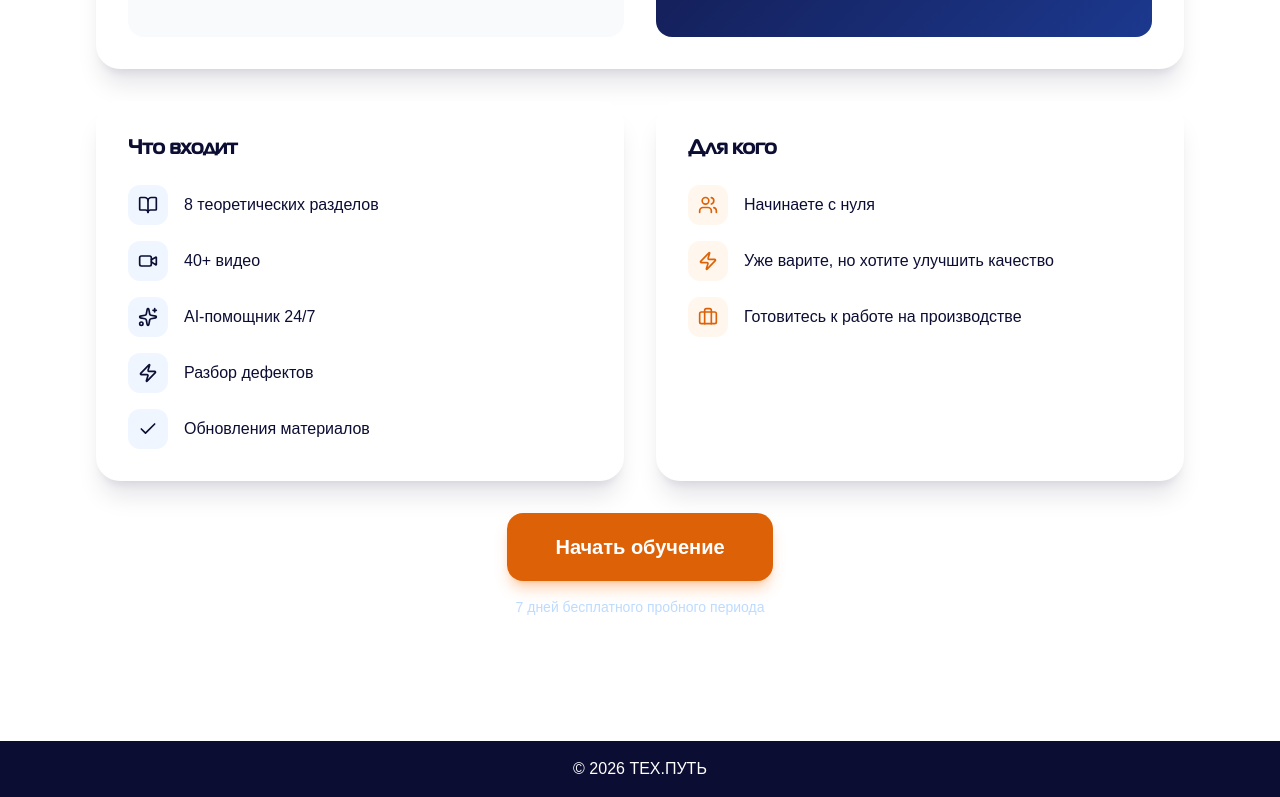
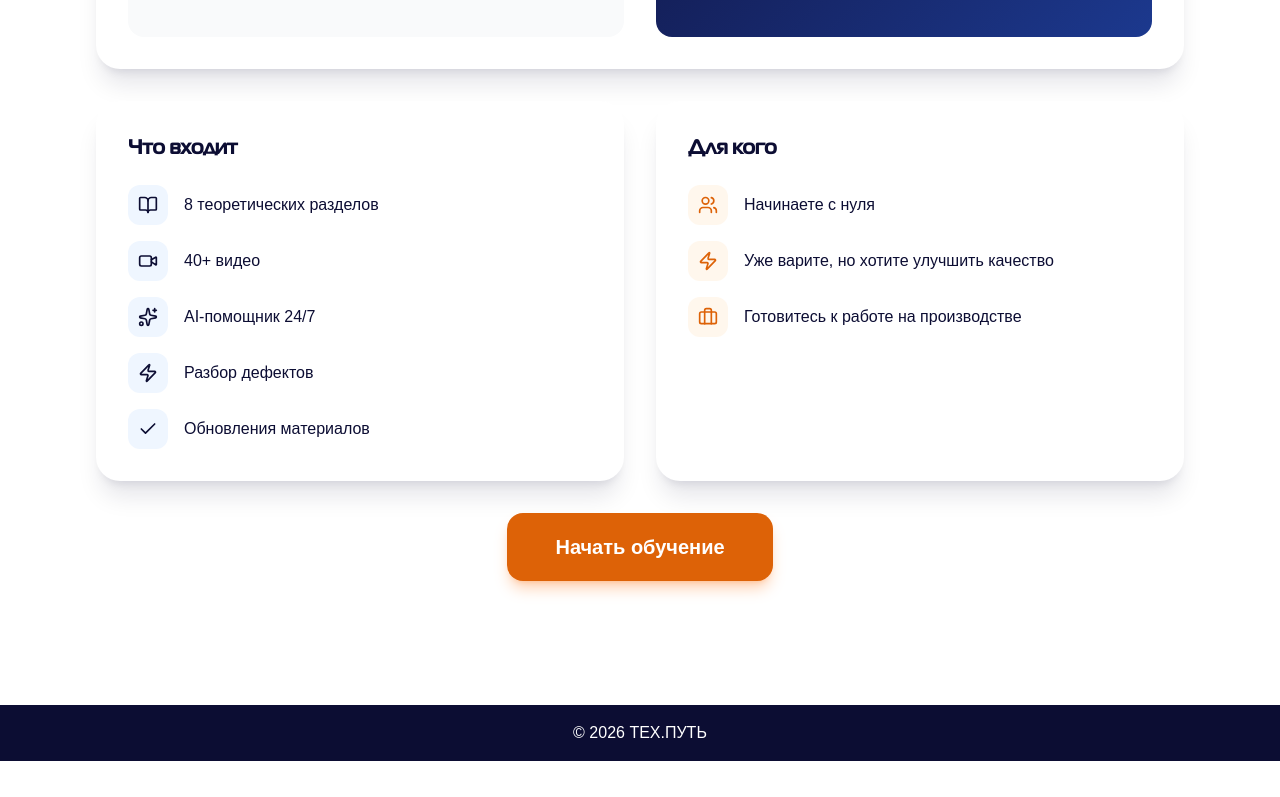
Before and after one commit to steamnosmoke/techput, a React (Vite) app: page /buy-access in a window 1280 px wide. Shown: the part 731-1528 px from the top of the page. After the commit the page ends 1492 px from the top, so only its background shows below. Built offline with nearby package versions, Linux system fonts and the light colour scheme.

Commit message:
version 1

```diff
--- a/src/pages/BuyCourse/index.tsx
+++ b/src/pages/BuyCourse/index.tsx
@@ -152,9 +152,6 @@ export default function BuyCourse() {
         <button className="bg-[#DD6207] hover:bg-orange-600 text-white px-12 py-5 rounded-2xl font-bold text-xl transition-all duration-200 shadow-lg shadow-orange-500/30 hover:shadow-orange-500/50">
           Начать обучение
         </button>
-        <p className="text-blue-200 mt-4 text-sm">
-          7 дней бесплатного пробного периода
-        </p>
       </div>
     </div>
   );
```
